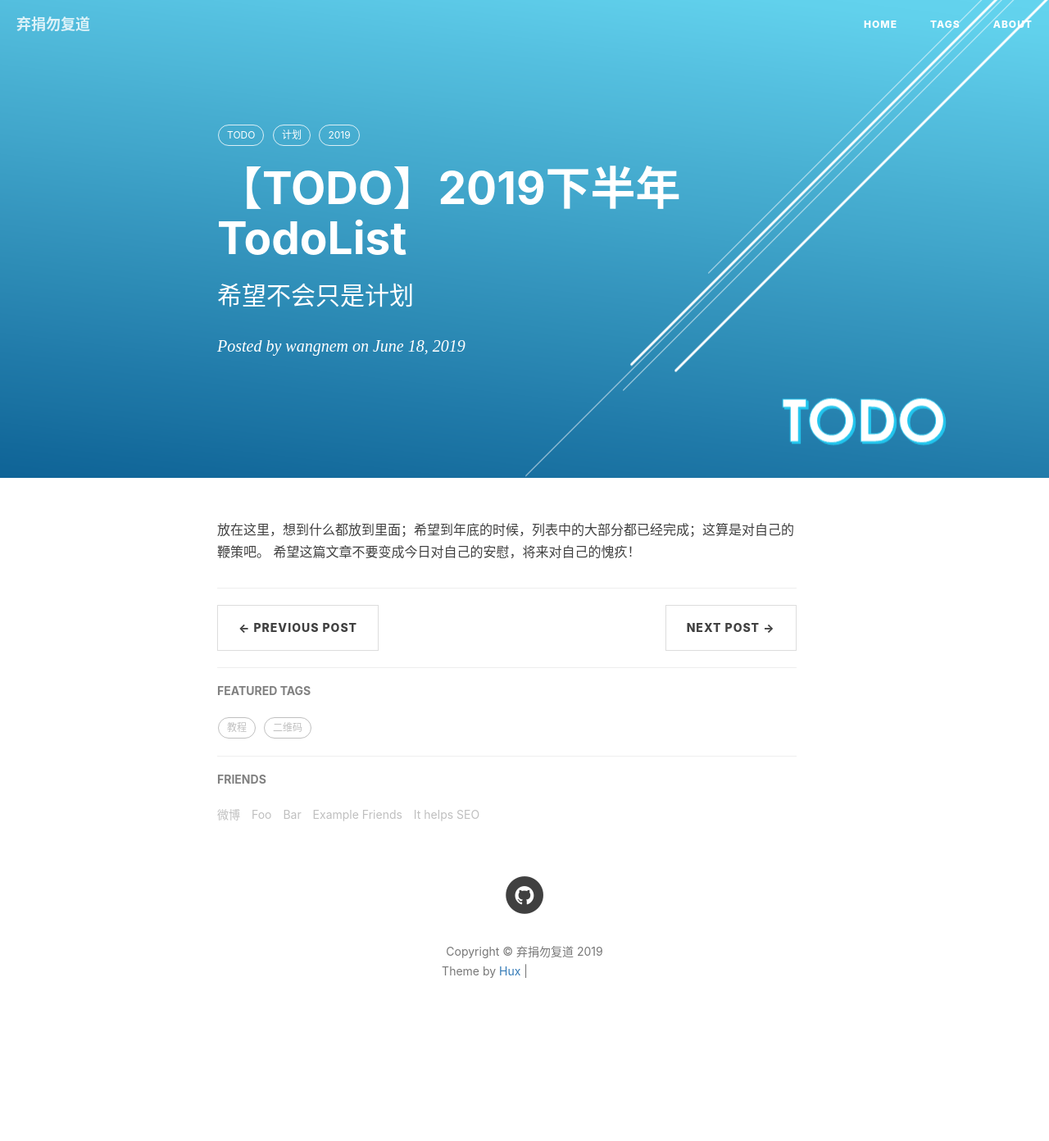
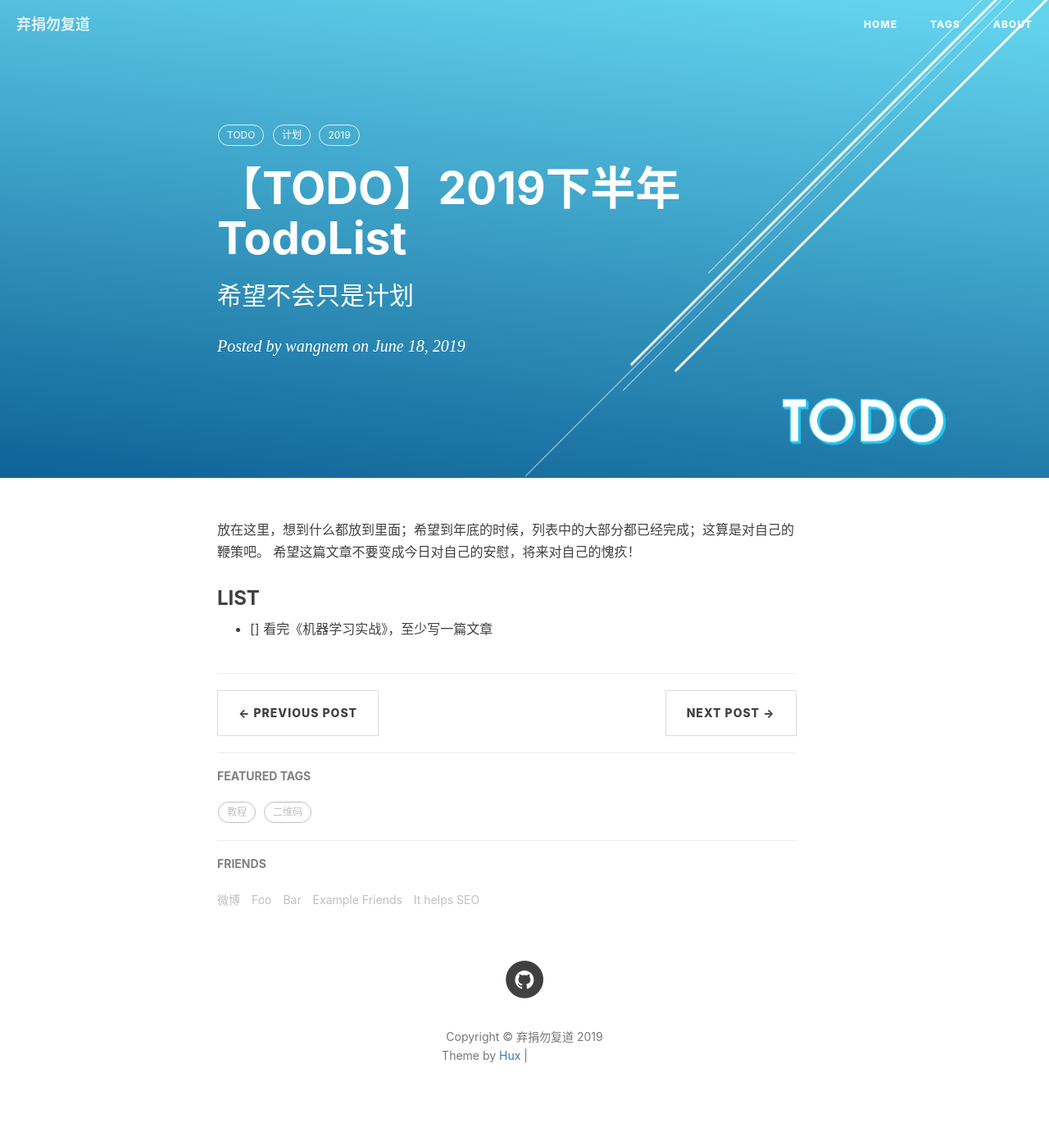
Before and after one commit to lovears/lovears.github.io, a Jekyll site: the page built from _posts/2019-06-30-todo-list.markdown, in a window 1280 px wide. Shown: the whole page at 82% size. Built offline with Jekyll 4.4.1, drawn with Linux system fonts in a browser that asks for light colours; nearby versions of some CDN libraries; comment, search, counter and statistics services are not loaded; before the commit the page ends 1289 px from its top, so only the background shows below that; grey boxes are pictures that could not be loaded.

Commit message:
Update 2019-06-30-todo-list.markdown

```diff
--- a/_posts/2019-06-30-todo-list.markdown
+++ b/_posts/2019-06-30-todo-list.markdown
@@ -12,3 +12,7 @@ tags:
 ---
 放在这里，想到什么都放到里面；希望到年底的时候，列表中的大部分都已经完成；这算是对自己的鞭策吧。
 希望这篇文章不要变成今日对自己的安慰，将来对自己的愧疚！
+
+### LIST
+
+- [] 看完《机器学习实战》，至少写一篇文章
```
